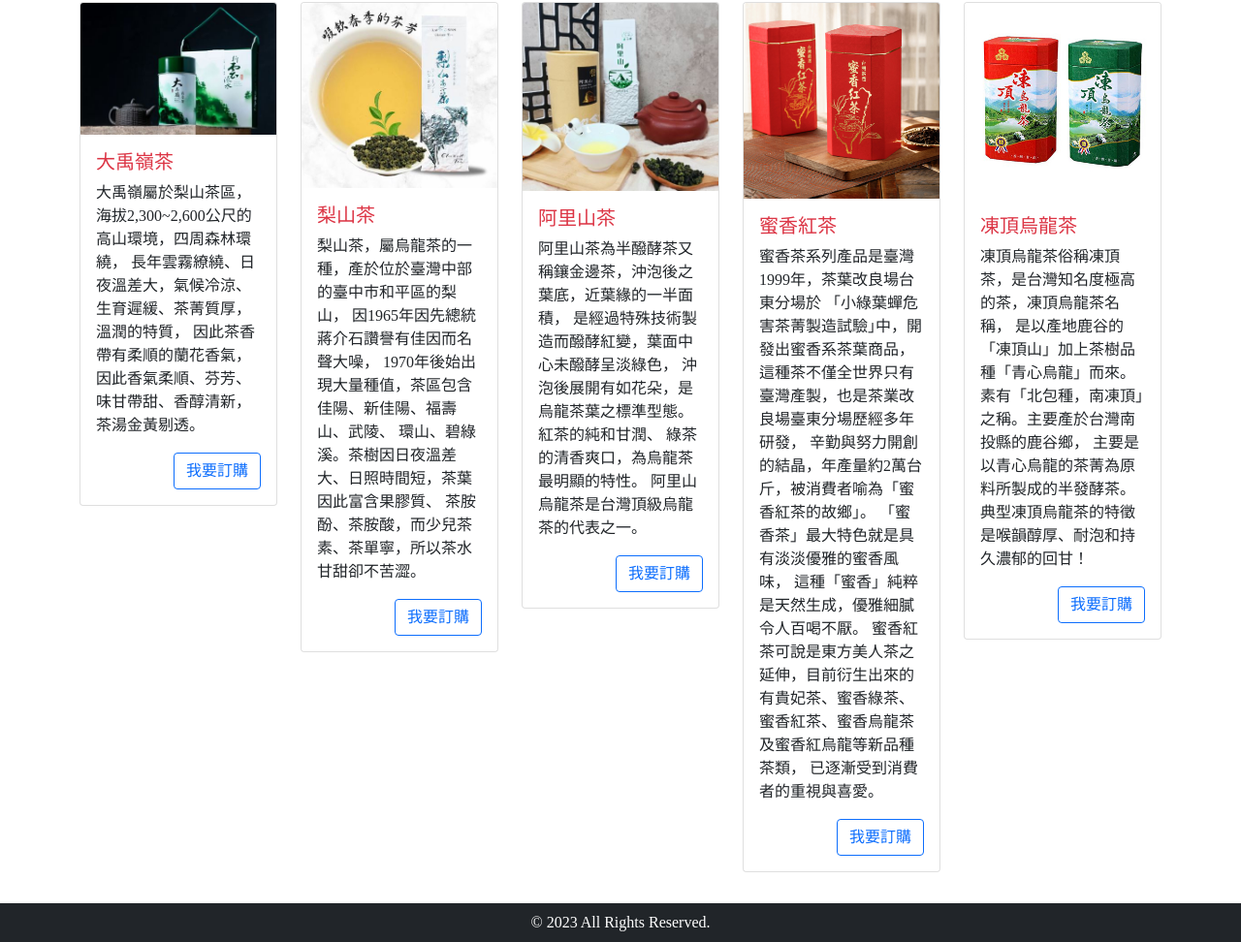
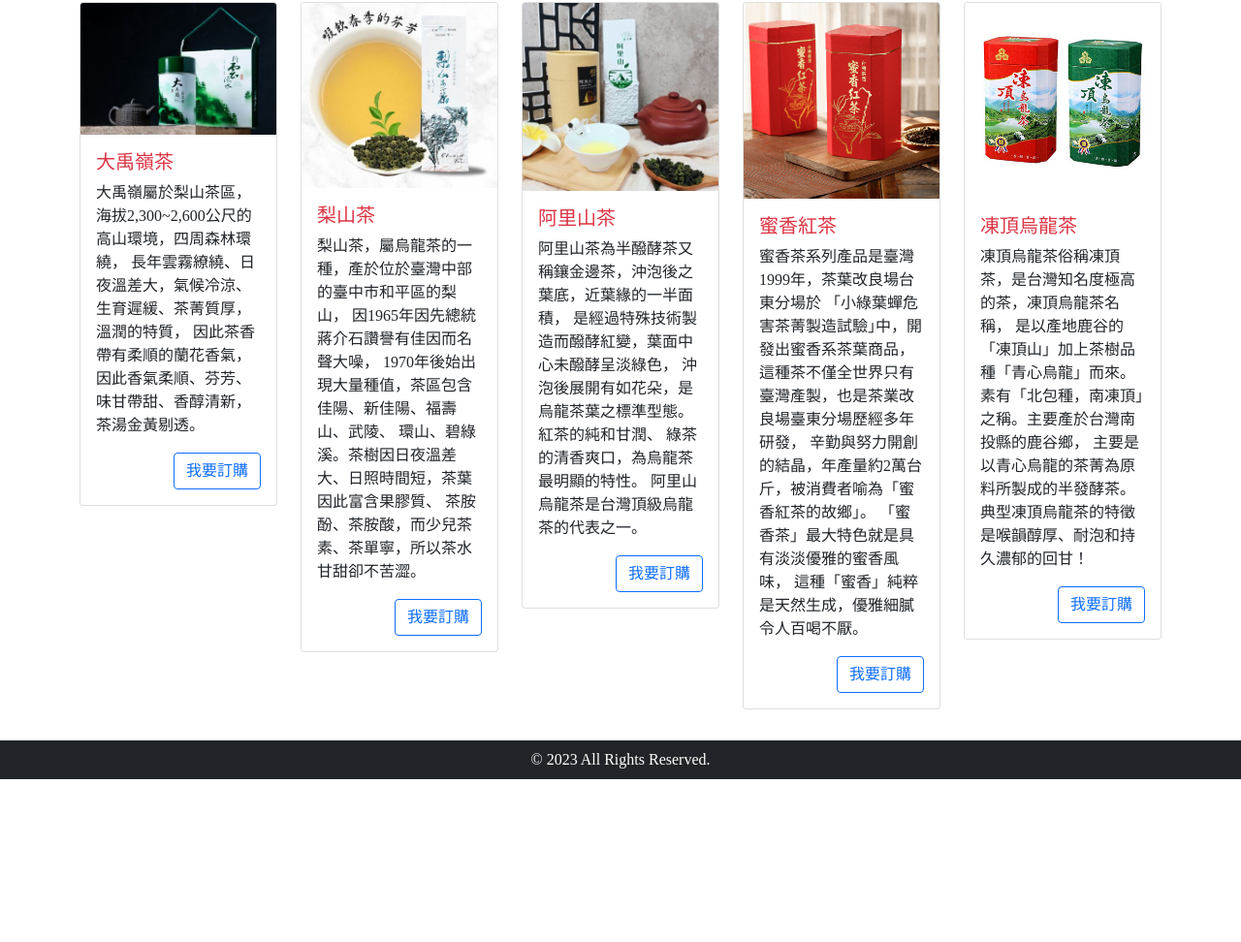
Before and after one commit to yumi1118/david_tea, a plain HTML site: page product.html in a window 1280 px wide. Shown: the part 436-1408 px from the top of the page at 97% size. After the commit the page ends 1240 px from the top, so only its background shows below. Drawn offline with Linux system fonts and the light colour scheme.

Commit message:
Add files via upload

```diff
--- a/product.html
+++ b/product.html
@@ -144,9 +144,6 @@
                     辛勤與努力開創的結晶，年產量約2萬台斤，被消費者喻為「蜜香紅茶的故鄉」。
                     「蜜香茶」最大特色就是具有淡淡優雅的蜜香風味，
                     這種「蜜香」純粹是天然生成，優雅細膩令人百喝不厭。
-                    蜜香紅茶可說是東方美人茶之延伸，目前衍生出來的有貴妃茶、蜜香綠茶、
-                    蜜香紅茶、蜜香烏龍茶及蜜香紅烏龍等新品種茶類，
-                    已逐漸受到消費者的重視與喜愛。
                 </p>
                 <a href="detail.3.html" class="btn btn-outline-primary float-end">
                   我要訂購</a
```
